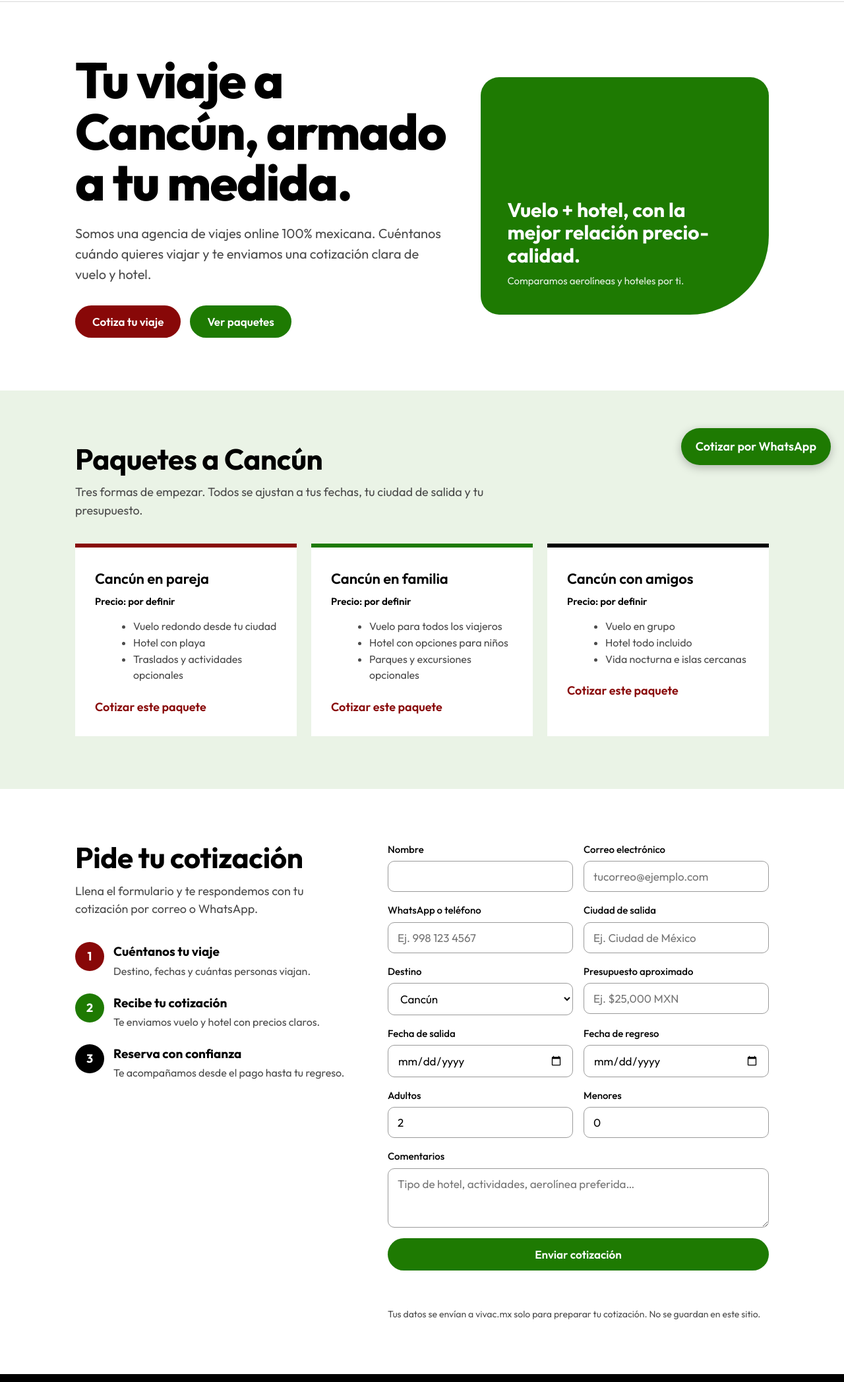
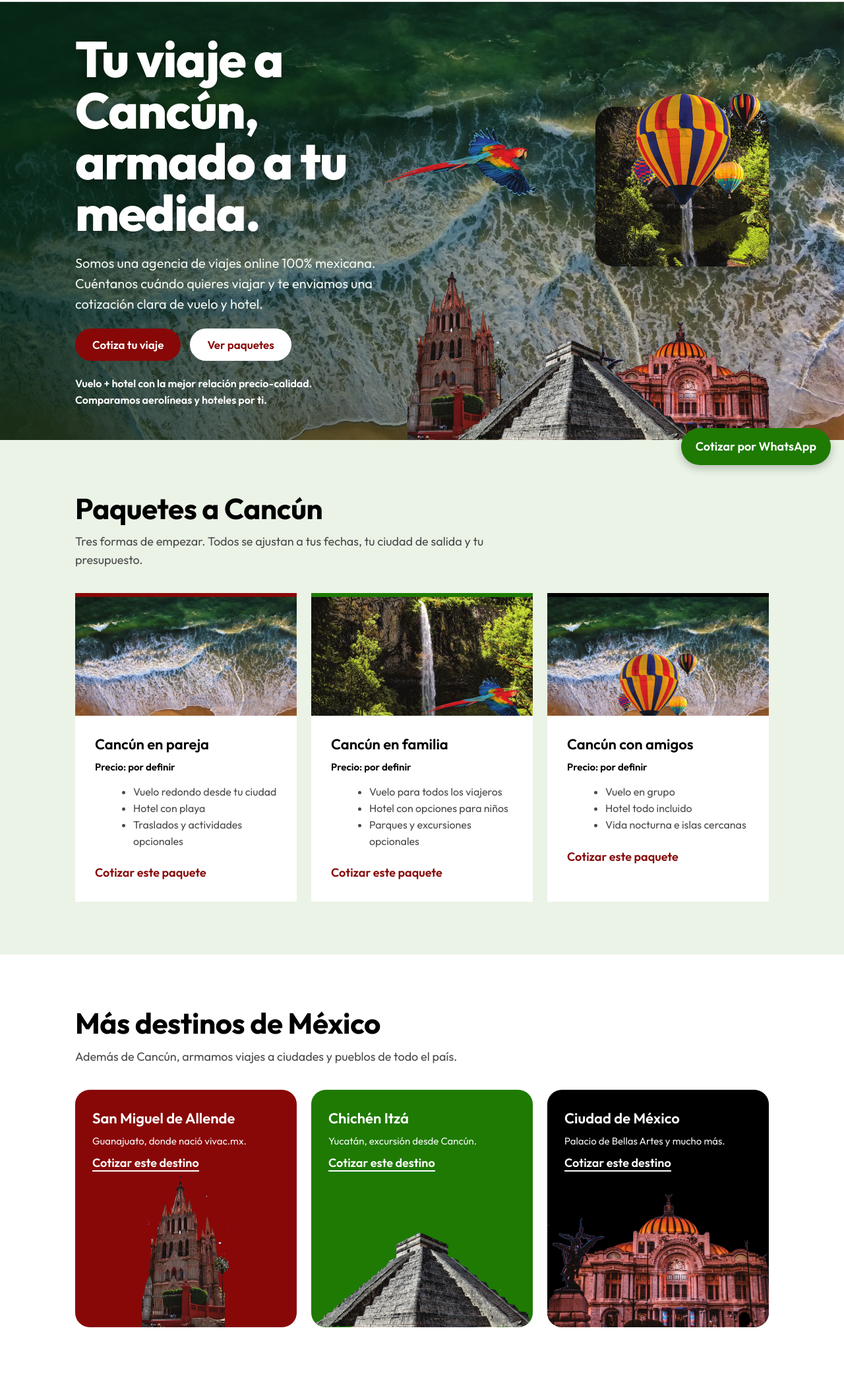
Before and after one commit to vivac-mx/vivac-web, a plain HTML site: page index.html in a window 1280 px wide. Shown: the part 75-2170 px from the top of the page at 66% size. Drawn offline with Linux system fonts and the light colour scheme.

Commit message:
Add files via upload

```diff
--- a/index.html
+++ b/index.html
@@ -33,15 +33,47 @@ h1{font-size:clamp(40px,7vw,76px);line-height:1.02;font-weight:800;letter-spacin
 h2{font-size:clamp(30px,4.5vw,44px);line-height:1.1;font-weight:700;letter-spacing:-.01em;margin-bottom:12px}
 h3{font-size:22px;font-weight:600;margin-bottom:6px}
 .lead{font-size:20px;color:var(--gris);max-width:52ch;margin:22px 0 32px}
-.hero .wrap{display:grid;grid-template-columns:1.3fr 1fr;gap:48px;align-items:center}
-.hero-panel{background:var(--verde);color:var(--blanco);border-radius:28px 28px 120px 28px;padding:40px;min-height:360px;display:flex;flex-direction:column;justify-content:flex-end}
-.hero-panel p{font-size:15px;opacity:.9}
-.hero-panel strong{font-size:30px;line-height:1.15;font-weight:700;display:block;margin-bottom:10px}
+.hero{position:relative;overflow:hidden;padding:0;color:var(--blanco);background:#0b3d22 url(img/mar.webp) center/cover no-repeat}
+.hero::before{content:"";position:absolute;inset:0;background:linear-gradient(90deg,rgba(4,38,20,.84) 0%,rgba(4,38,20,.5) 42%,rgba(4,38,20,.06) 100%)}
+.hero .wrap{position:relative;display:grid;grid-template-columns:1fr 1.25fr;gap:24px;align-items:end;min-height:640px;padding-top:48px;padding-bottom:0}
+.hero-texto{align-self:center;padding-bottom:48px}
+.hero h1{color:var(--blanco);text-shadow:0 2px 20px rgba(0,0,0,.35)}
+.hero .lead{color:#f1f5ef;margin-bottom:22px}
+.hero .nota{margin-top:22px;font-size:16px;font-weight:600;max-width:40ch}
+.btn.claro{background:var(--blanco);color:var(--granate)}
+.btn.claro:hover{background:#f1f1f1}
+.collage{position:relative;width:100%;aspect-ratio:1/.92;align-self:end}
+.collage img{position:absolute;height:auto;display:block}
+.c-cascada{right:0;top:4%;width:46%;border-radius:28px;z-index:1;box-shadow:0 10px 30px rgba(0,0,0,.3)}
+.c-globos{right:2%;top:0;width:34%;z-index:2}
+.c-bellas{right:0;bottom:0;width:52%;z-index:3}
+.c-parroquia{left:4%;bottom:0;width:27%;z-index:3}
+.c-chichen{left:17%;bottom:0;width:62%;z-index:4}
+.c-guacamaya{left:-2%;top:10%;width:40%;z-index:5}
 .acciones{display:flex;gap:14px;flex-wrap:wrap}
 .paquetes{background:var(--verde-claro)}
+.tile{position:relative;overflow:hidden;min-height:360px;border-radius:22px;padding:26px;color:var(--blanco)}
+.tile.t1{background:var(--granate)}
+.tile.t2{background:var(--verde)}
+.tile.t3{background:var(--negro)}
+.tile h3,.tile p,.tile a{position:relative;z-index:2}
+.tile p{font-size:15px;opacity:.95;margin-bottom:8px}
+.tile a{font-weight:600;text-decoration:none;border-bottom:2px solid currentColor}
+.tile img{position:absolute;bottom:0;left:50%;transform:translateX(-50%);height:auto;max-width:none}
+.t1 img{height:64%;width:auto}
+.t2 img{width:100%}
+.t3 img{width:100%}
 .sub{color:var(--gris);max-width:55ch;margin-bottom:36px}
 .grid3{display:grid;grid-template-columns:repeat(3,1fr);gap:22px}
-.paq{background:var(--blanco);padding:30px;border-top:6px solid var(--granate)}
+.paq{background:var(--blanco);padding:0;border-top:6px solid var(--granate);overflow:hidden}
+.paq .cuerpo{padding:26px 30px 30px}
+.paq .foto{position:relative;height:180px;overflow:hidden;background-size:cover;background-position:center}
+.paq .foto img{position:absolute;height:auto}
+.f1{background-image:url(img/mar.webp);background-position:left bottom}
+.f2{background-image:url(img/cascada.webp);background-position:center 30%}
+.f3{background-image:url(img/mar.webp);background-position:right top}
+.f2 img{right:4%;bottom:-6%;width:46%}
+.f3 img{left:50%;bottom:-8%;width:36%;transform:translateX(-50%)}
 .paq:nth-child(2){border-top-color:var(--verde)}
 .paq:nth-child(3){border-top-color:var(--negro)}
 .paq ul{margin:14px 0 22px 18px;color:var(--gris);font-size:16px}
@@ -89,7 +121,10 @@ footer .wrap{display:flex;justify-content:space-between;gap:16px;flex-wrap:wrap}
 .grid3,.valores .grid4,.contacto .datos{grid-template-columns:1fr}
 nav{display:none}
 section{padding:56px 0}
-.hero-panel{min-height:240px}
+.hero .wrap{min-height:0}
+.hero-texto{padding-bottom:8px}
+.collage{margin-top:8px}
+.hero::before{background:linear-gradient(180deg,rgba(4,38,20,.8) 0%,rgba(4,38,20,.4) 100%)}
 form{grid-template-columns:1fr}
 }
 @media(prefers-reduced-motion:reduce){html{scroll-behavior:auto}}
@@ -102,6 +137,7 @@ form{grid-template-columns:1fr}
     <a href="#inicio" aria-label="vivac.mx, inicio"><img src="logo-vivac.png" alt="vivac.mx"></a>
     <nav aria-label="Principal">
       <a href="#paquetes">Paquetes</a>
+      <a href="#destinos">Destinos</a>
       <a href="#cotizar">Cotizar</a>
       <a href="#nosotros">Quiénes somos</a>
       <a href="#contacto">Contacto</a>
@@ -113,17 +149,22 @@ form{grid-template-columns:1fr}
 <main id="inicio">
 <section class="hero">
   <div class="wrap">
-    <div>
+    <div class="hero-texto">
       <h1>Tu viaje a Cancún, armado a tu medida.</h1>
       <p class="lead">Somos una agencia de viajes online 100% mexicana. Cuéntanos cuándo quieres viajar y te enviamos una cotización clara de vuelo y hotel.</p>
       <div class="acciones">
         <a class="btn" href="#cotizar">Cotiza tu viaje</a>
-        <a class="btn verde" href="#paquetes">Ver paquetes</a>
+        <a class="btn claro" href="#paquetes">Ver paquetes</a>
       </div>
+      <p class="nota">Vuelo + hotel con la mejor relación precio-calidad. Comparamos aerolíneas y hoteles por ti.</p>
     </div>
-    <div class="hero-panel">
-      <strong>Vuelo + hotel, con la mejor relación precio-calidad.</strong>
-      <p>Comparamos aerolíneas y hoteles por ti.</p>
+    <div class="collage" role="img" aria-label="Collage de México: pirámide de Chichén Itzá, Parroquia de San Miguel Arcángel, Palacio de Bellas Artes, globos aerostáticos, una cascada y una guacamaya">
+      <img class="c-cascada" src="img/cascada.webp" alt="" width="1000" height="920" fetchpriority="high">
+      <img class="c-globos" src="img/globos.webp" alt="" width="700" height="630">
+      <img class="c-bellas" src="img/bellas-artes.webp" alt="" width="900" height="541">
+      <img class="c-parroquia" src="img/parroquia.webp" alt="" width="520" height="899">
+      <img class="c-chichen" src="img/chichen-itza.webp" alt="" width="1100" height="470">
+      <img class="c-guacamaya" src="img/guacamaya.webp" alt="" width="760" height="344">
     </div>
   </div>
 </section>
@@ -134,22 +175,58 @@ form{grid-template-columns:1fr}
     <p class="sub">Tres formas de empezar. Todos se ajustan a tus fechas, tu ciudad de salida y tu presupuesto.</p>
     <div class="grid3">
       <article class="paq">
+        <div class="foto f1" role="img" aria-label="Playa de aguas turquesa vista desde arriba"></div>
+        <div class="cuerpo">
           <h3>Cancún en pareja</h3>
           <p class="precio">Precio: por definir</p>
           <ul><li>Vuelo redondo desde tu ciudad</li><li>Hotel con playa</li><li>Traslados y actividades opcionales</li></ul>
           <a class="link" href="#cotizar">Cotizar este paquete</a>
+        </div>
       </article>
       <article class="paq">
+        <div class="foto f2" role="img" aria-label="Cascada rodeada de selva con una guacamaya"><img src="img/guacamaya.webp" alt="" width="760" height="344" loading="lazy"></div>
+        <div class="cuerpo">
           <h3>Cancún en familia</h3>
           <p class="precio">Precio: por definir</p>
           <ul><li>Vuelo para todos los viajeros</li><li>Hotel con opciones para niños</li><li>Parques y excursiones opcionales</li></ul>
           <a class="link" href="#cotizar">Cotizar este paquete</a>
+        </div>
       </article>
       <article class="paq">
+        <div class="foto f3" role="img" aria-label="Globos aerostáticos sobre el mar"><img src="img/globos.webp" alt="" width="700" height="630" loading="lazy"></div>
+        <div class="cuerpo">
           <h3>Cancún con amigos</h3>
           <p class="precio">Precio: por definir</p>
           <ul><li>Vuelo en grupo</li><li>Hotel todo incluido</li><li>Vida nocturna e islas cercanas</li></ul>
           <a class="link" href="#cotizar">Cotizar este paquete</a>
+        </div>
+      </article>
+    </div>
+  </div>
+</section>
+
+<section class="destinos" id="destinos">
+  <div class="wrap">
+    <h2>Más destinos de México</h2>
+    <p class="sub">Además de Cancún, armamos viajes a ciudades y pueblos de todo el país.</p>
+    <div class="grid3">
+      <article class="tile t1">
+        <h3>San Miguel de Allende</h3>
+        <p>Guanajuato, donde nació vivac.mx.</p>
+        <a href="#cotizar">Cotizar este destino</a>
+        <img src="img/parroquia.webp" alt="Parroquia de San Miguel Arcángel" width="520" height="899" loading="lazy">
+      </article>
+      <article class="tile t2">
+        <h3>Chichén Itzá</h3>
+        <p>Yucatán, excursión desde Cancún.</p>
+        <a href="#cotizar">Cotizar este destino</a>
+        <img src="img/chichen-itza.webp" alt="Pirámide de Kukulcán en Chichén Itzá" width="1100" height="470" loading="lazy">
+      </article>
+      <article class="tile t3">
+        <h3>Ciudad de México</h3>
+        <p>Palacio de Bellas Artes y mucho más.</p>
+        <a href="#cotizar">Cotizar este destino</a>
+        <img src="img/bellas-artes.webp" alt="Palacio de Bellas Artes" width="900" height="541" loading="lazy">
       </article>
     </div>
   </div>
```
Also changed, not shown: img/bellas-artes.webp (added), img/cascada.webp (added), img/chichen-itza.webp (added), img/globos.webp (added), img/guacamaya.webp (added), img/mar.webp (added), img/parroquia.webp (added). Lines whose indentation alone changed are shown as unchanged.
